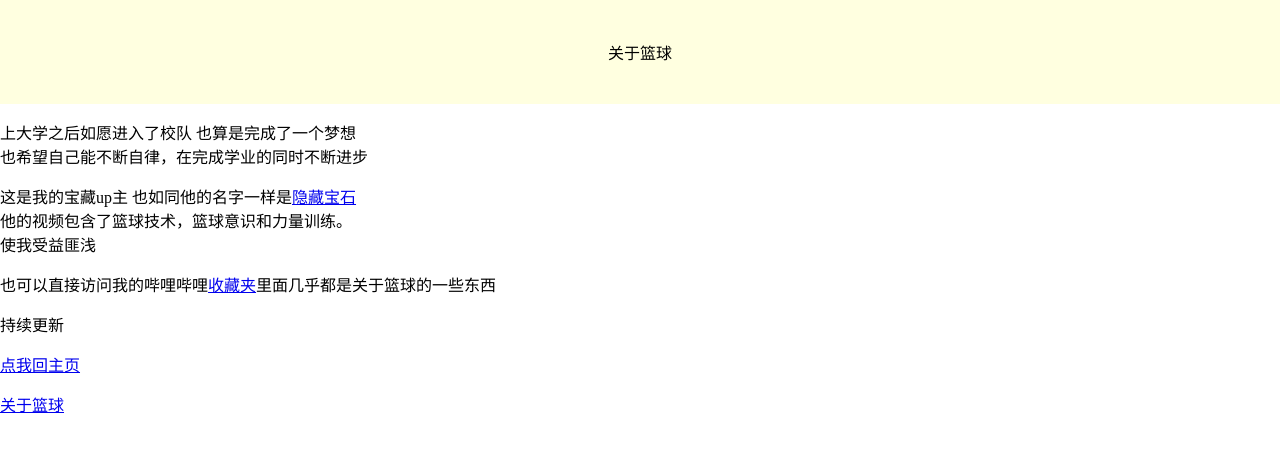
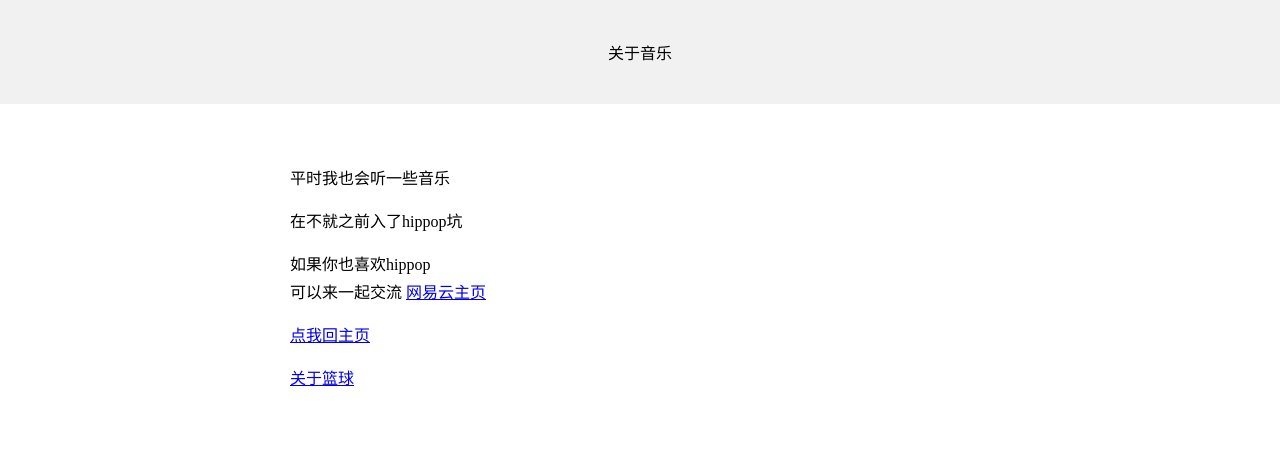
Before and after one commit to lyk114/lyk114.github.io, a plain HTML site: page 关于音乐.html in a window 1280 px wide. Drawn offline with Linux system fonts and the light colour scheme.

Commit message:
Update 关于音乐.html

```diff
--- a/关于音乐.html
+++ b/关于音乐.html
@@ -3,7 +3,7 @@
   <head>
     <meta charset="utf-8">
     <meta name="viewport" content="width=device-width, initial-scale=1" />
-    <title>雷耀凯的个人网站</title>
+    <title>康文昌的在线HTML 教学小工具</title>
     <style>
       body {
         margin: 0;
@@ -12,19 +12,19 @@
   </head>
   <body>
     <div style="
-     background-color:#FFFFE0;
-     text-align:center;
-     padding:40px">
-     关于篮球
-     </div>
-    <div>
-      <p>上大学之后如愿进入了校队 也算是完成了一个梦想
-      <br>也希望自己能不断自律，在完成学业的同时不断进步
-      <p>这是我的宝藏up主 也如同他的名字一样是<a href="https://space.bilibili.com/493733326?spm_id_from=333.337.0.0">隐藏宝石</a>
-      <br>他的视频包含了篮球技术，篮球意识和力量训练。
-      <br>使我受益匪浅</p>
-      <p>也可以直接访问我的哔哩哔哩<a href="https://space.bilibili.com/170220209/favlist?fid=1770683609&ftype=create" >收藏夹</a>里面几乎都是关于篮球的一些东西</p>
-      <p>持续更新</p>
+        background-color: #f1f1f1;
+        text-align:center;
+        padding:40px">关于音乐</div>
+    <div style="
+     max-width:700px;
+     margin:30px auto;
+     padding:15px;
+     line-height:1.7;
+     color:">
+      <p> 平时我也会听一些音乐  </p>
+      <p> 在不就之前入了hippop坑     </p>
+      <p> 如果你也喜欢hippop
+      <br>可以来一起交流 <a href="https://music.163.com/#/my/m/music/playlist?id=491350492">网易云主页</a>  </p>
       <p><a href="index.html">点我回主页</a></p>
       <p><a href="关于篮球.html">关于篮球</a></p>
     </div>
```
